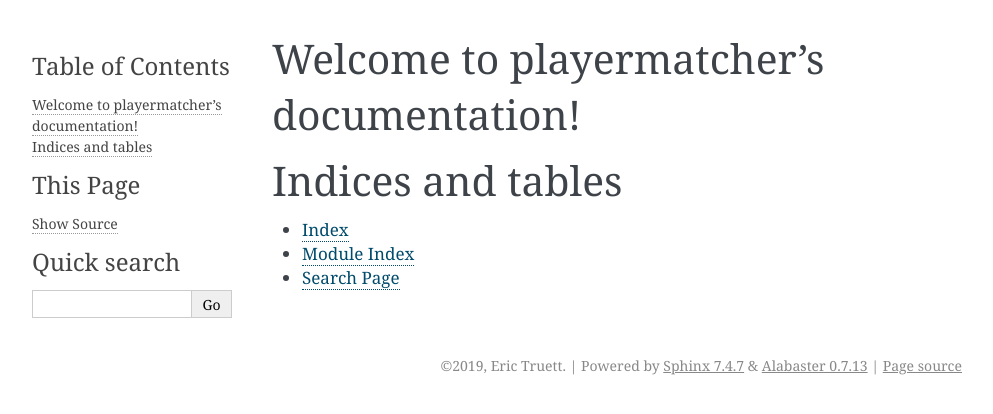
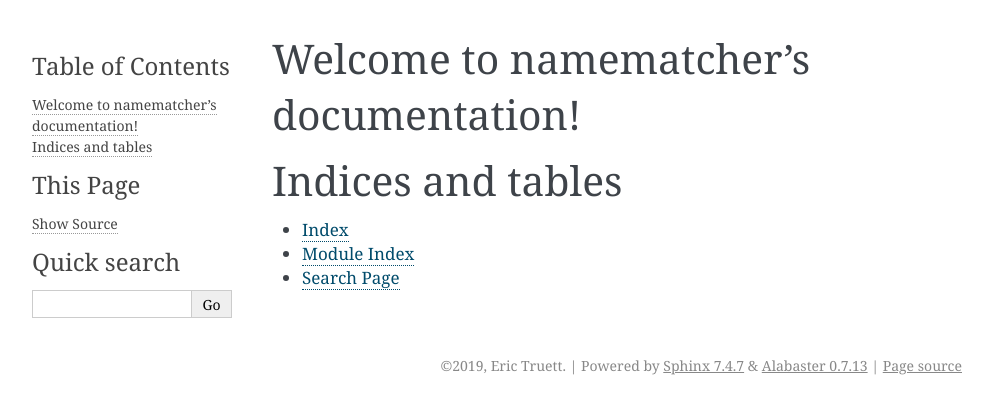
Before and after one commit to sansbacon/namematcher, a Sphinx documentation site: the page built from docs/index.rst, in a window 1280 px wide. Shown: the top 414 px of the page, without its empty margins (148-1141 px from the left). Built offline with Sphinx 7.4.7, drawn with Linux system fonts in a browser that asks for light colours; pages that are not in the unit, such as notebooks, are missing from menus.

Commit message:
updated documentation

```diff
--- a/docs/index.rst
+++ b/docs/index.rst
@@ -1,9 +1,9 @@
-.. playermatcher documentation master file, created by
+.. namematcher documentation master file, created by
    sphinx-quickstart on Sun Apr 28 11:25:12 2019.
    You can adapt this file completely to your liking, but it should at least
    contain the root `toctree` directive.
 
-Welcome to playermatcher's documentation!
+Welcome to namematcher's documentation!
 =========================================
 
 .. toctree::
```
Also changed, not shown: docs/namematcher.rst (renamed from docs/playermatcher.rst, +8 -8 lines), 1 other file.
